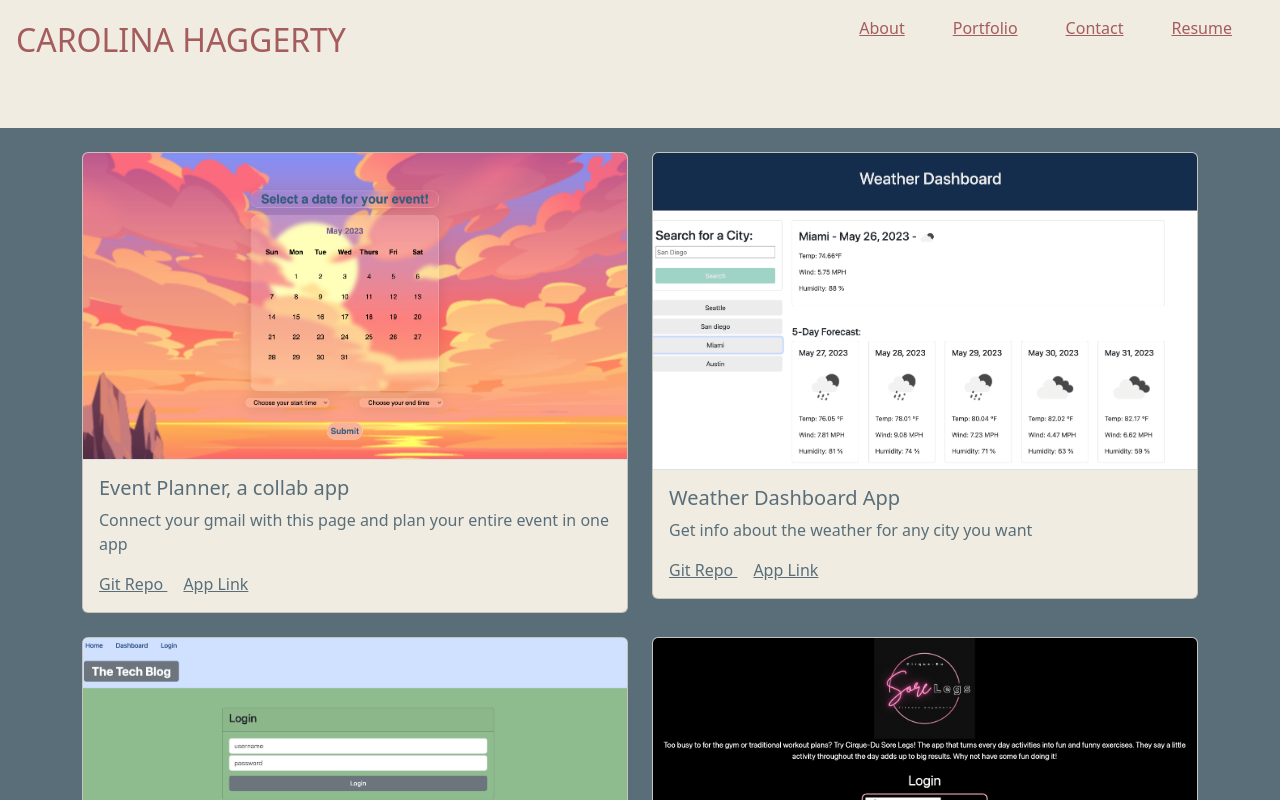
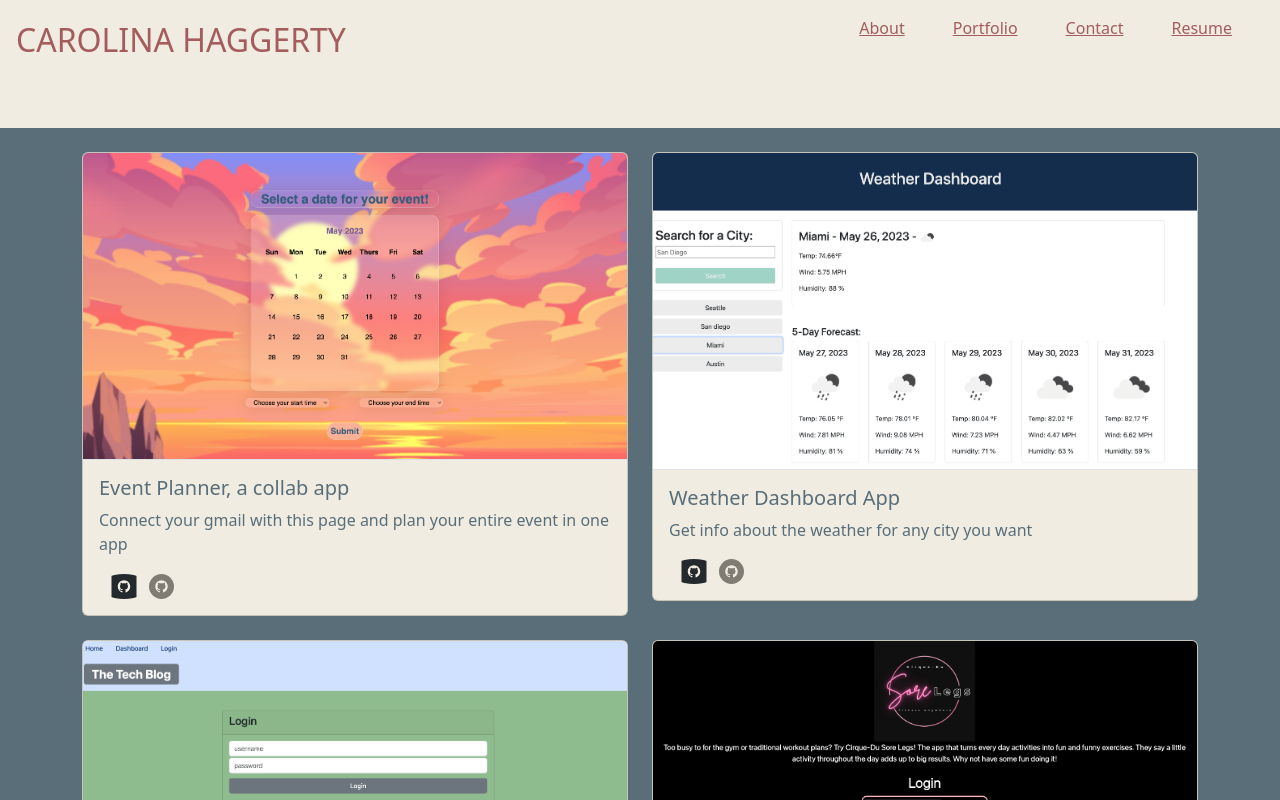
Before and after one commit to caroHagg/Portfolio-React, a React (Create React App) app: page /portfolio in a window 1280 px wide. Shown: the top 800 px of the page. Built offline with nearby package versions, Linux system fonts and the light colour scheme.

Commit message:
added footer links to repo , linkein and email

```diff
--- a/src/components/pages/Project.js
+++ b/src/components/pages/Project.js
@@ -1,5 +1,5 @@
 import React from 'react';
-
+import { SocialIcon } from 'react-social-icons';
 
 export default function Project (props){
     const mainStyle = {
@@ -18,8 +18,8 @@ export default function Project (props){
                     <div>
                     <h5 className="card-title">{project.name}</h5>
                     <p className="card-text">{project.description}</p>
-                    <a className="link-offset-2 link-underline-opacity-25 link-underline-opacity-100-hover pe-3" style={mainStyle} href={project.github} target="_blank" rel="noreferrer">Git Repo </a>
-                    {project.deployed&&(<a className="link-offset-2 link-underline-opacity-25 link-underline-opacity-100-hover" style={mainStyle}  href={project.deployed} target="_blank" rel="noreferrer">App Link</a>)}
+                    <SocialIcon url={project.github}  style={{ height: 25, width: 50 }}  target="_blank" rel="noreferrer" />
+                    {project.deployed&&(<SocialIcon url={project.deployed} bgColor="#7E7C73" style={{ height: 25, width: 25 }}  target="_blank" rel="noreferrer" />)}
                     </div>
                  </div>
                 </div>
```
